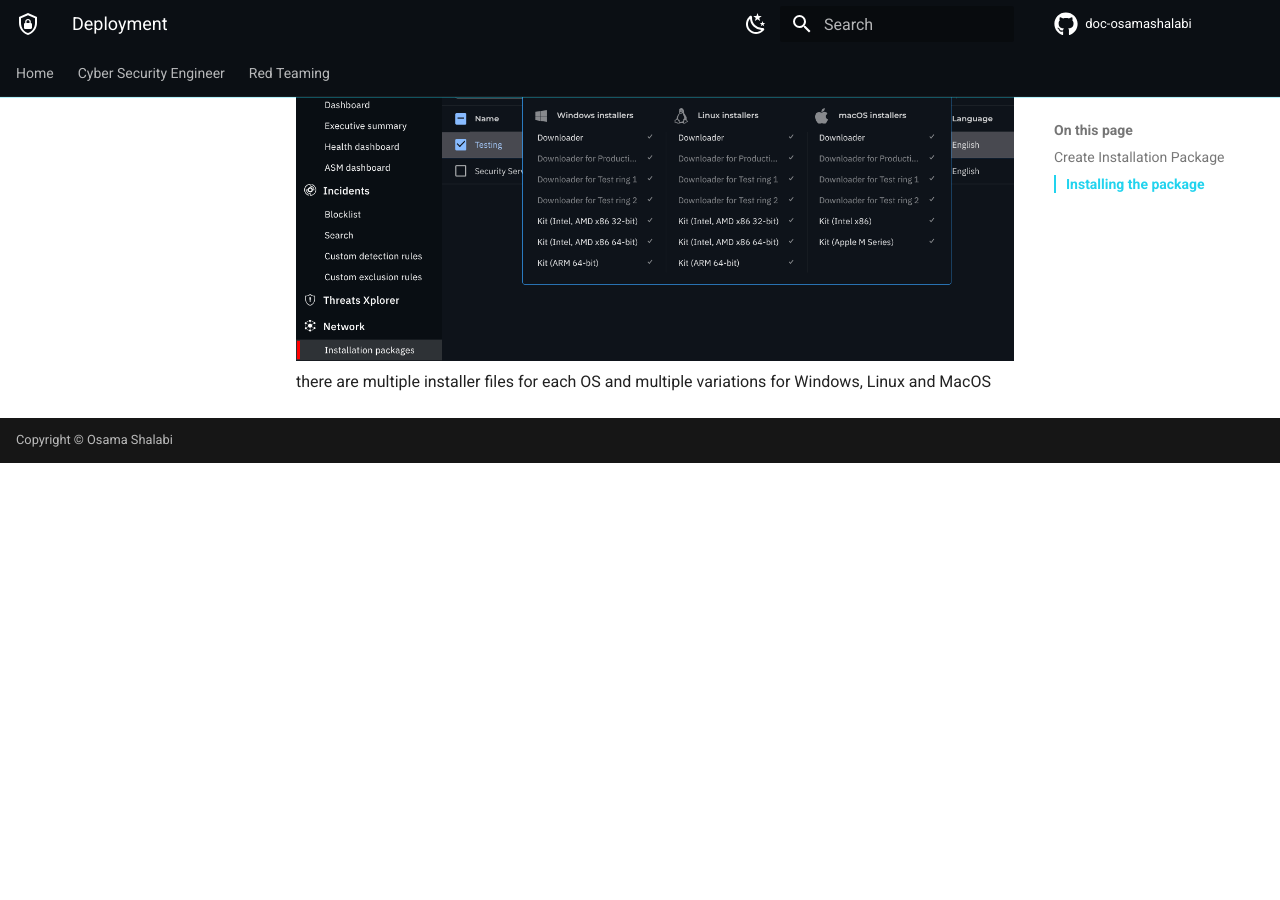
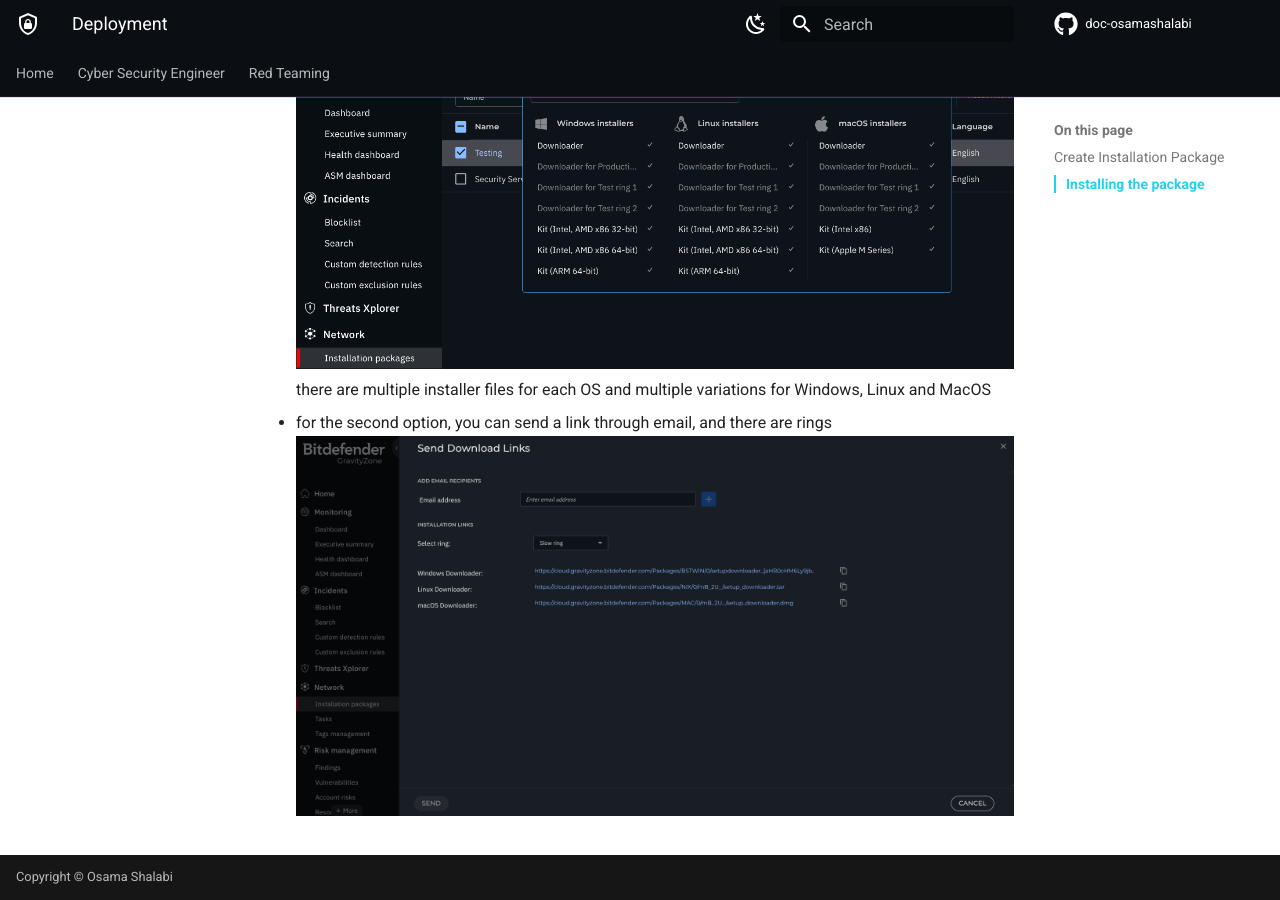
Before and after one commit to osamashalabi432-png/doc-osamashalabi, an MkDocs documentation site: the page built from docs/cyber-security-engineer/edr/BitDefender/Deployment.md, in a window 1280 px wide and 900 px high, scrolled down 3384 px. Built offline with MkDocs 1.6.1 and Material for MkDocs 9.7.7, drawn with Linux system fonts in a browser that asks for light colours; comment, search, counter and statistics services are not loaded; before the commit the page ends 3847 px from its top, so only the background shows below that.

Commit message:
vault backup: 2026-10-15 11:22:47

```diff
--- a/docs/cyber-security-engineer/edr/BitDefender/Deployment.md
+++ b/docs/cyber-security-engineer/edr/BitDefender/Deployment.md
@@ -38,3 +38,7 @@
 - first option:
 ![](../../../attachments/Pasted%20image%2020261015111129.png)
 there are multiple installer files for each OS and multiple variations for Windows, Linux and MacOS
+
+
+- for the second option, you can send a link through email, and there are rings
+![](../../../attachments/Pasted%20image%2020261015111328.png)
```
Also changed, not shown: docs/attachments/Pasted image 20261015111328.png (added).
